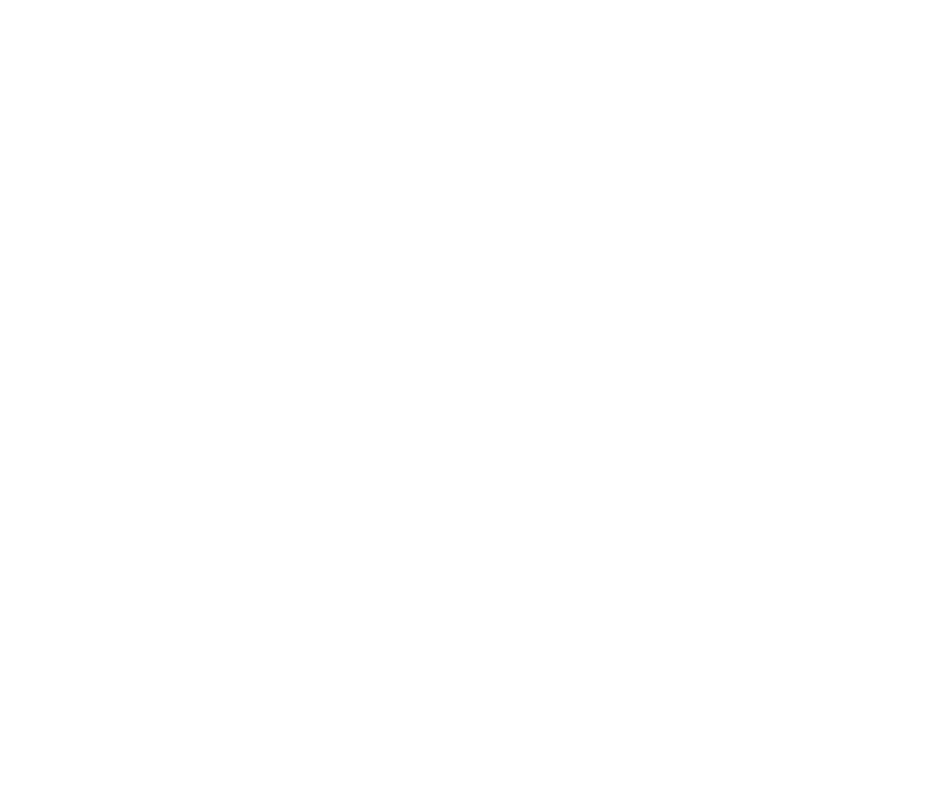
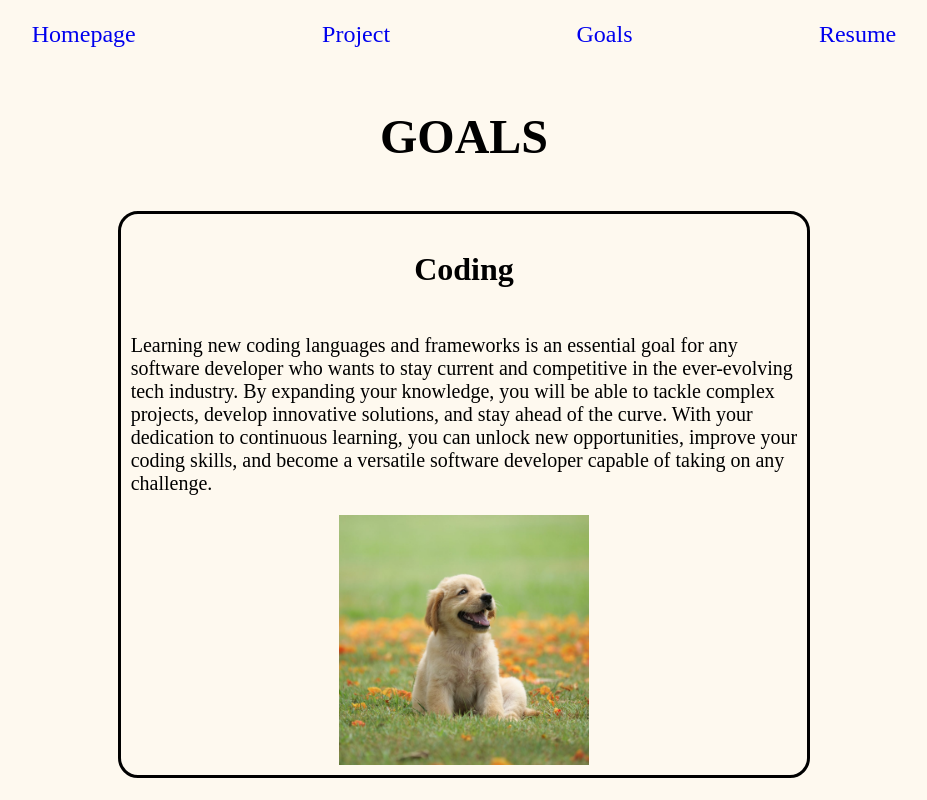
Before and after one commit to medoswaldo/oswaldom_portfolio, a plain HTML site: page list/goals.html in a window 1280 px wide. Shown: the whole page, without its empty margins (176-1103 px from the left). Drawn offline with Linux system fonts and the light colour scheme.

Commit message:
started on the goals

```diff
--- a/list/goals.html
+++ b/list/goals.html
@@ -0,0 +1,36 @@
+<!DOCTYPE html>
+<html lang="en">
+<head>
+    <meta charset="UTF-8">
+    <meta http-equiv="X-UA-Compatible" content="IE=edge">
+    <meta name="viewport" content="width=device-width, initial-scale=1.0">
+    <title>Goals</title>
+    <link rel="stylesheet" href="/styles.css">
+</head>
+
+<body style="background-color: #fef9ef ;">
+    <nav class="goals-nav">
+        <a href="/index.html">Homepage</a>
+        <a href="/list/projects.html">Project</a>
+        <a href="/list/goals.html">Goals</a>
+        <a href="/list/Oswaldo Medina Jr - Resume .pdf">Resume</a>
+    </nav>
+
+    <h1 id="some">GOALS</h1>
+
+    <div class="title-goal">
+        <h2 class="some">Coding</h2>
+        <p>Learning new coding languages and frameworks is an essential goal for any software developer who wants to stay current and competitive
+            in the ever-evolving tech industry. By expanding your knowledge, you will be able to tackle complex projects, develop innovative solutions,
+            and stay ahead of the curve. With your dedication to continuous learning, you can unlock new opportunities, improve your coding skills, and become a
+            versatile software developer capable of taking on any challenge.</p>
+        <img src="/img/dog-puppy-on-garden-royalty-free-image-1586966191.jpg" alt="random" width="250" height="250">
+
+    </div>
+
+    <!-- <p id ="demo">words</p>
+    <button type="button" onclick="myFunction()">Next</button> -->
+
+    <script src="/scripts.js"></script>
+</body>
+</html>
--- /dev/null
+++ b/scripts.js
@@ -0,0 +1,3 @@
+function myFunction() {
+    document.getElementById("demo").style.color = "red";
+}
--- a/styles.css
+++ b/styles.css
@@ -59,3 +59,39 @@
 a {
     text-decoration: none;
 }
+
+.goals-nav {
+    font-size: x-large;
+    display: flex;
+    justify-content: space-evenly;
+
+    padding: 10pt;
+}
+
+#some {
+    text-align: center;
+    font-size: xxx-large;
+    padding: 15px;
+}
+
+.title-goal {
+    margin: auto;
+    width: 500pt;
+    padding: 10px;
+    /* margin: 10p; */
+    border: solid;
+    border-radius: 15pt;
+
+    display: flex;
+    flex-direction: column;
+    align-items: center;
+}
+
+.title-goal h2 {
+    font-size: xx-large;
+    padding: ;
+}
+
+.title-goal, .text-go {
+    font-size: 20px;
+}
```
Also changed, not shown: img/dog-puppy-on-garden-royalty-free-image-1586966191.jpg (added).
